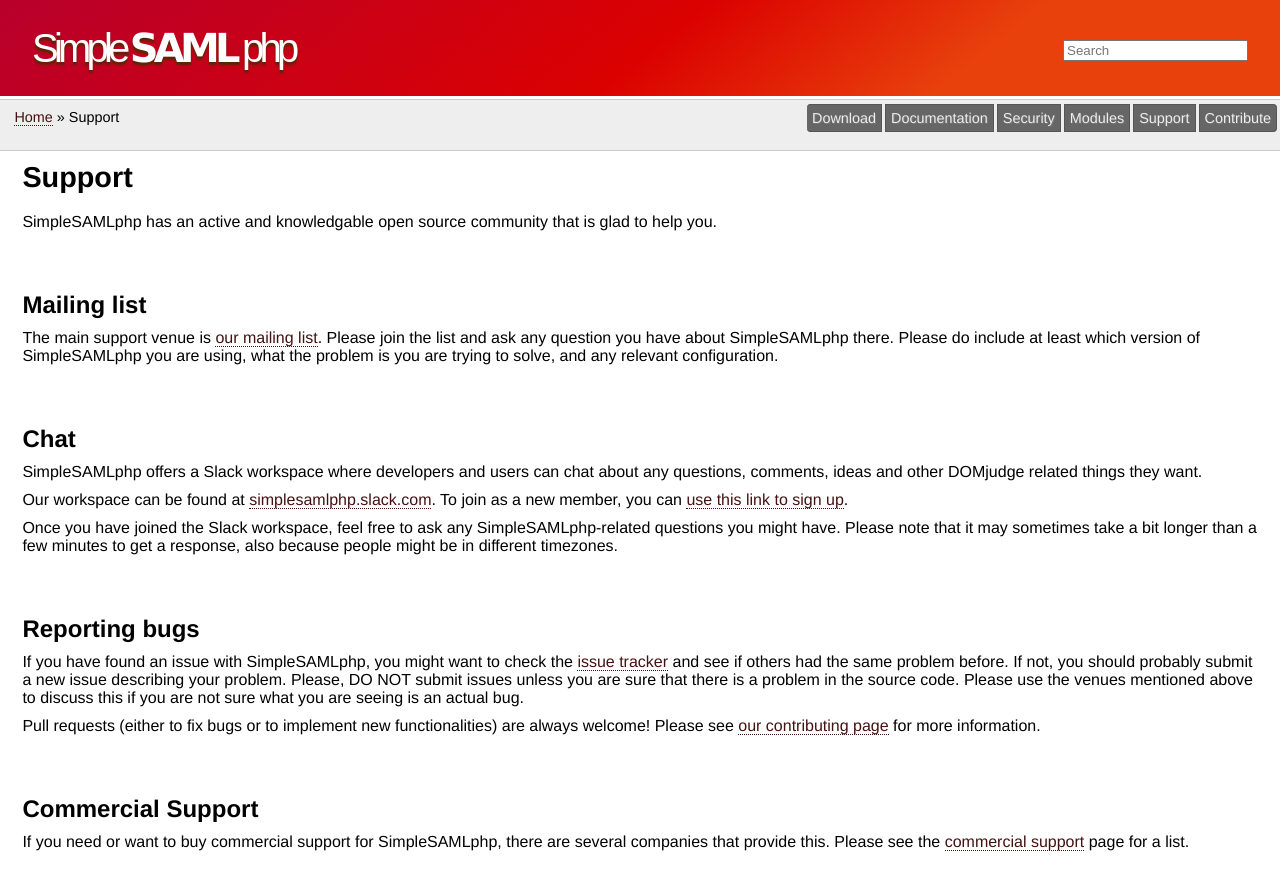
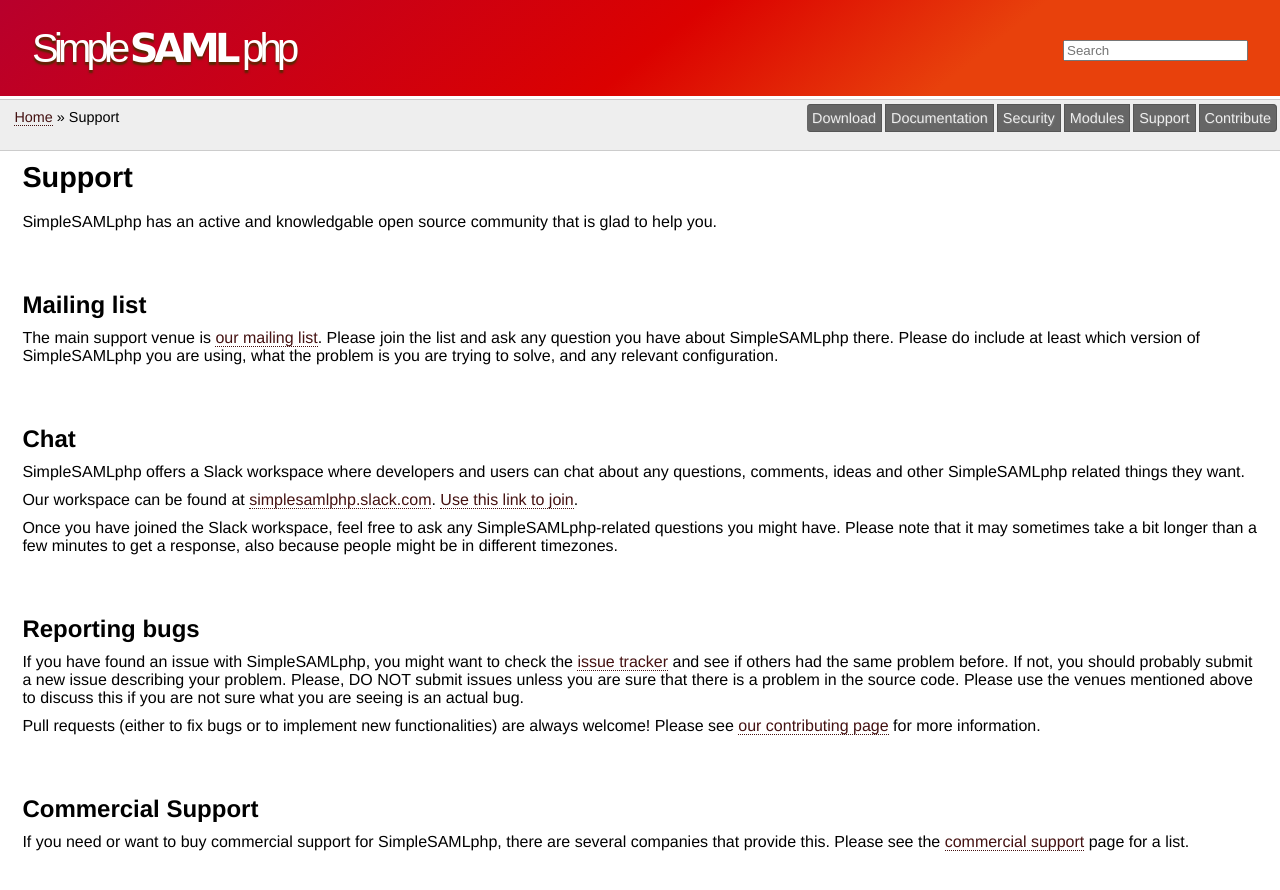
Before and after one commit to simplesamlphp/simplesamlphp.github.io, a Jekyll site: the page built from support/index.md, in a window 1280 px wide. Shown: the top 890 px of the page. Built offline with Jekyll 4.4.1, drawn with Linux system fonts in a browser that asks for light colours.

Commit message:
Fix chat link

```diff
--- a/support/index.md
+++ b/support/index.md
@@ -15,11 +15,11 @@
 ## Chat
 
 SimpleSAMLphp offers a Slack workspace where developers and users can chat
-about any questions, comments, ideas and other DOMjudge related things they
+about any questions, comments, ideas and other SimpleSAMLphp related things they
 want.
 
 Our workspace can be found at [simplesamlphp.slack.com](https://simplesamlphp.slack.com/).
-To join as a new member, you can [use this link to sign up](/chat).
+[Use this link to join](https://edu.nl/ssp-chat).
 
 Once you have joined the Slack workspace, feel free to ask any SimpleSAMLphp-related questions you might have.
 Please note that it may sometimes take a bit longer than a few minutes to get a response, also because people might be in different timezones.
```
Also changed, not shown: chat.md (deleted, +0 -4 lines).
